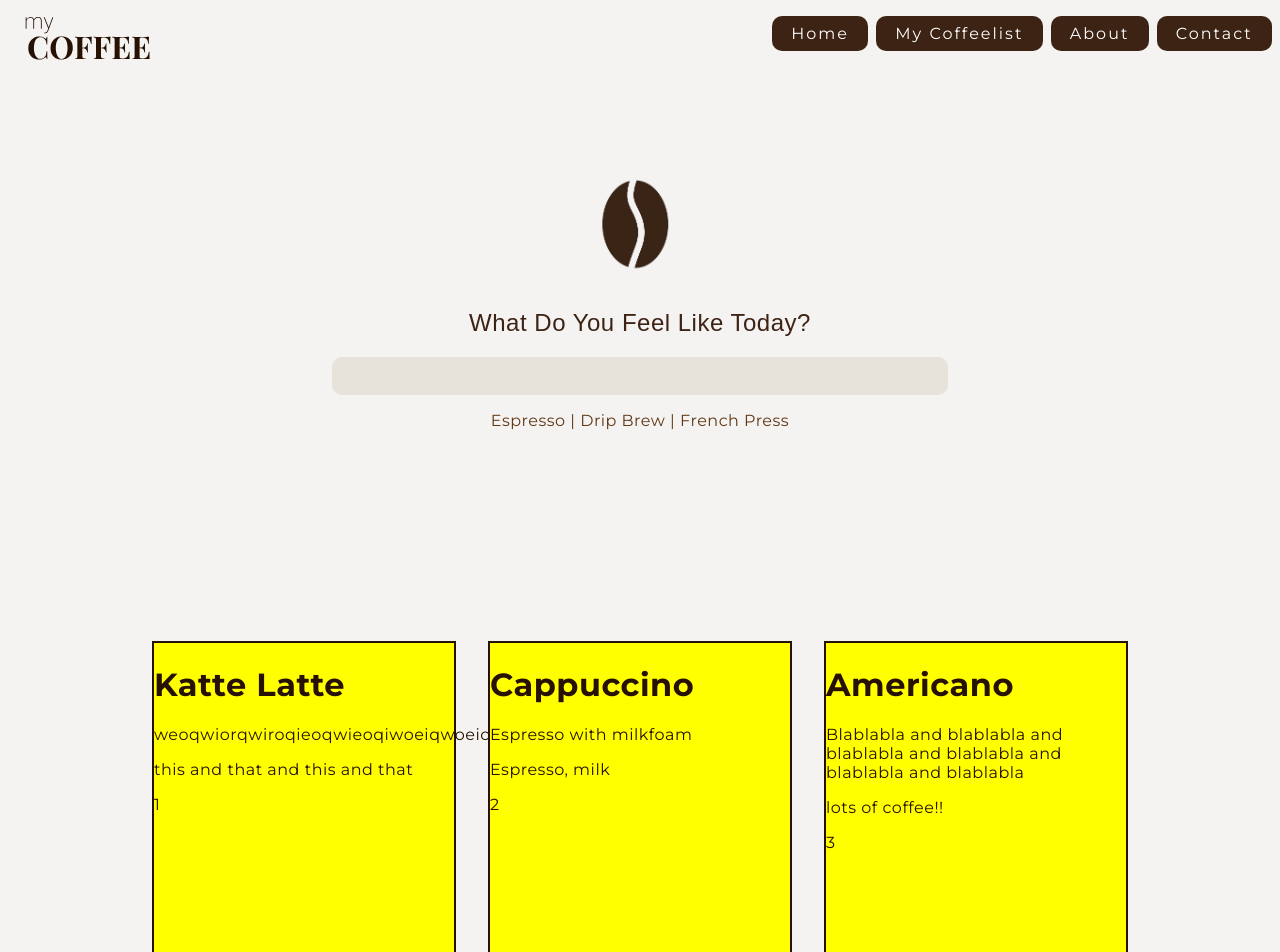
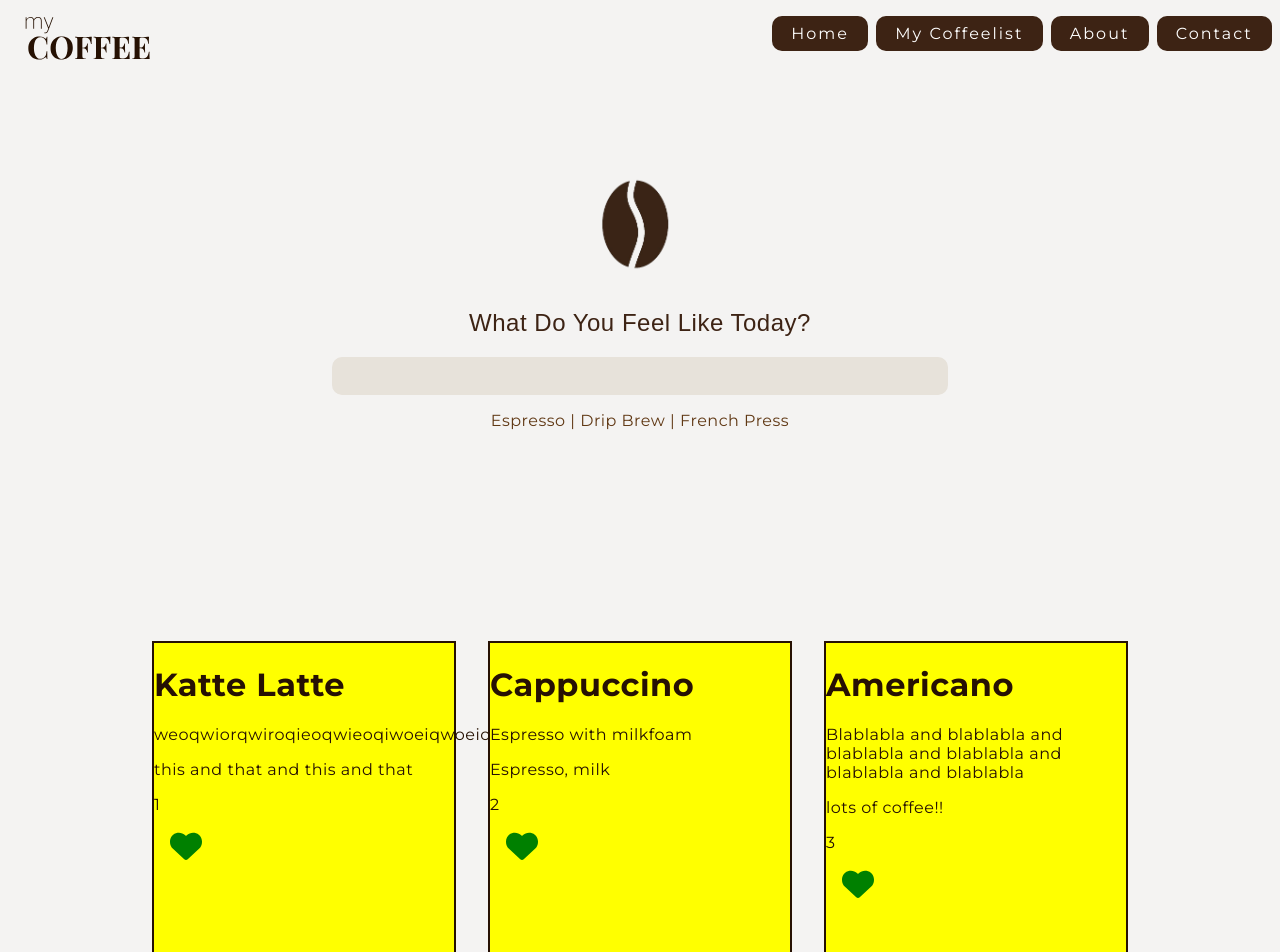
Before and after one commit to fiababiakandersson/mycoffee, a React (Create React App) app: page / in a window 1280 px wide. Shown: the top 952 px of the page. Built offline with nearby package versions, Linux system fonts and the light colour scheme.

Commit message:
created HeartIcon component and click event (to console log for now). Icon inserted in card

```diff
--- a/package.json
+++ b/package.json
@@ -3,6 +3,10 @@
   "version": "0.1.0",
   "private": true,
   "dependencies": {
+    "@fortawesome/fontawesome-svg-core": "^1.3.0",
+    "@fortawesome/free-regular-svg-icons": "^6.0.0",
+    "@fortawesome/free-solid-svg-icons": "^6.0.0",
+    "@fortawesome/react-fontawesome": "^0.1.17",
     "@testing-library/jest-dom": "^5.16.2",
     "@testing-library/react": "^12.1.3",
     "@testing-library/user-event": "^13.5.0",
--- a/src/components/CoffeeCard.tsx
+++ b/src/components/CoffeeCard.tsx
@@ -1,5 +1,6 @@
 import { CSSProperties } from "react";
 import { Data } from "../data";
+import HeartIcon from "./HeartIcon";
 
 interface Props {
   data: Data;
@@ -13,6 +14,7 @@ function CoffeeCard(props: Props) {
       <p>{props.data.description}</p>
       <p>{props.data.ingredients}</p>
       <p>{props.data.id}</p>
+      <HeartIcon isLiked={false} />
     </div>
   );
 }
--- /dev/null
+++ b/src/components/HeartIcon.tsx
@@ -0,0 +1,37 @@
+import { FontAwesomeIcon } from "@fortawesome/react-fontawesome";
+import { faHeart } from "@fortawesome/free-solid-svg-icons";
+import { CSSProperties } from "react";
+
+interface Props {
+  isLiked: boolean;
+}
+
+function HeartIcon(props: Props) {
+  // throw Error("oops222");
+  return (
+    <FontAwesomeIcon
+      onClick={handleLike}
+      //onClick={props.isLiked ? true : false}
+      icon={faHeart}
+      style={props.isLiked ? heartLikedStyle : heartStyle}
+    />
+  );
+}
+
+const handleLike = () => {
+  console.log("hello");
+};
+
+const heartStyle: CSSProperties = {
+  fontSize: "2rem",
+  marginLeft: "1rem",
+  color: "green",
+};
+
+const heartLikedStyle: CSSProperties = {
+  fontSize: "2rem",
+  marginLeft: "1rem",
+  color: "red",
+};
+
+export default HeartIcon;
```
Also changed, not shown: 1 other file (tests, documents, lock files or other folders).
